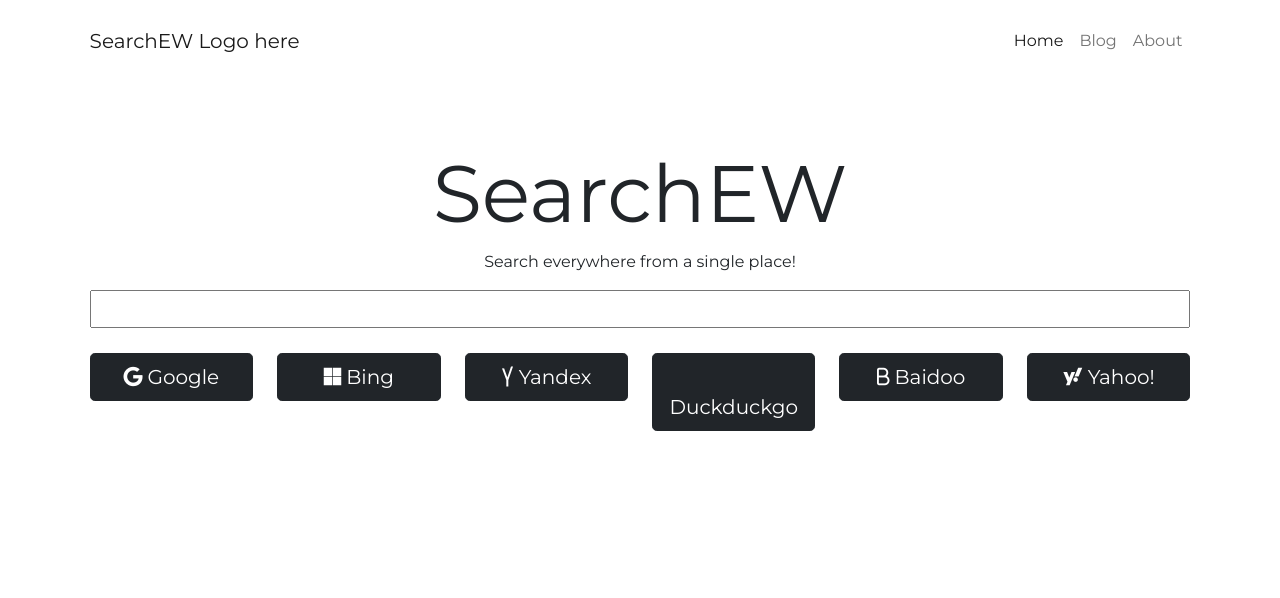
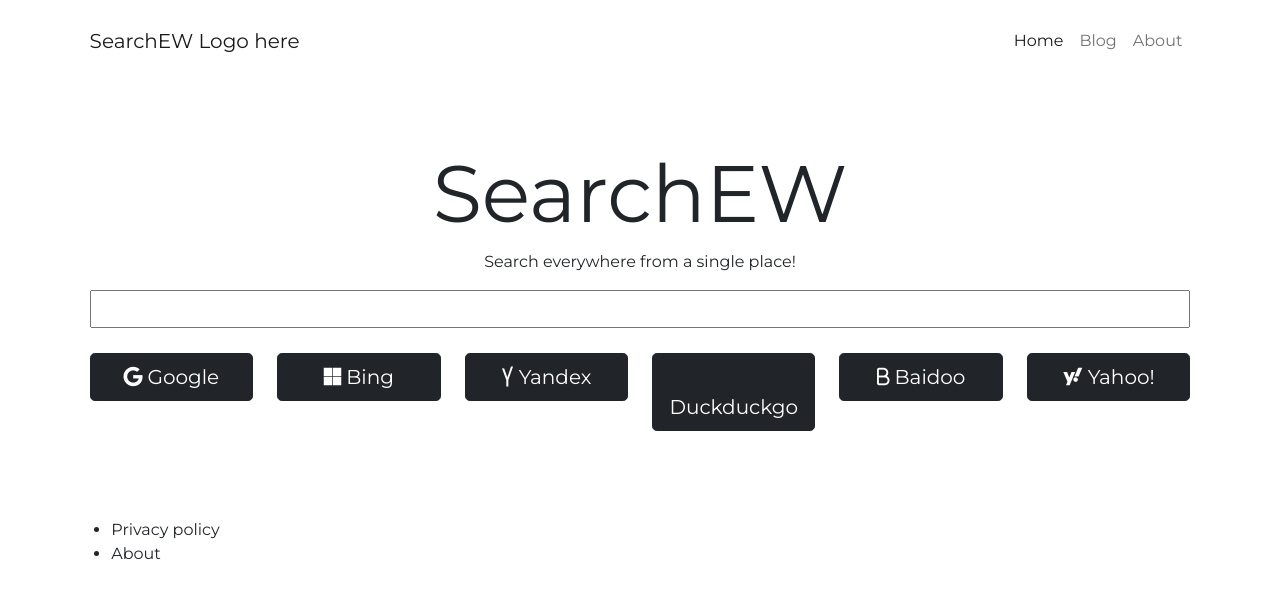
Before and after one commit to cnobi/searchew, a plain HTML site: page index.html in a window 1280 px wide. Drawn offline with nearby package versions, Linux system fonts and the light colour scheme; some icons are missing.

Commit message:
add footer

```diff
--- a/index.html
+++ b/index.html
@@ -114,7 +114,10 @@
 
             <div class="container-fluid">
 
-
+                <ul>
+                    <li class="footer-links">Privacy policy</li>
+                    <li class="footer-links">About</li>
+                </ul>
 
             </div>
 
```
